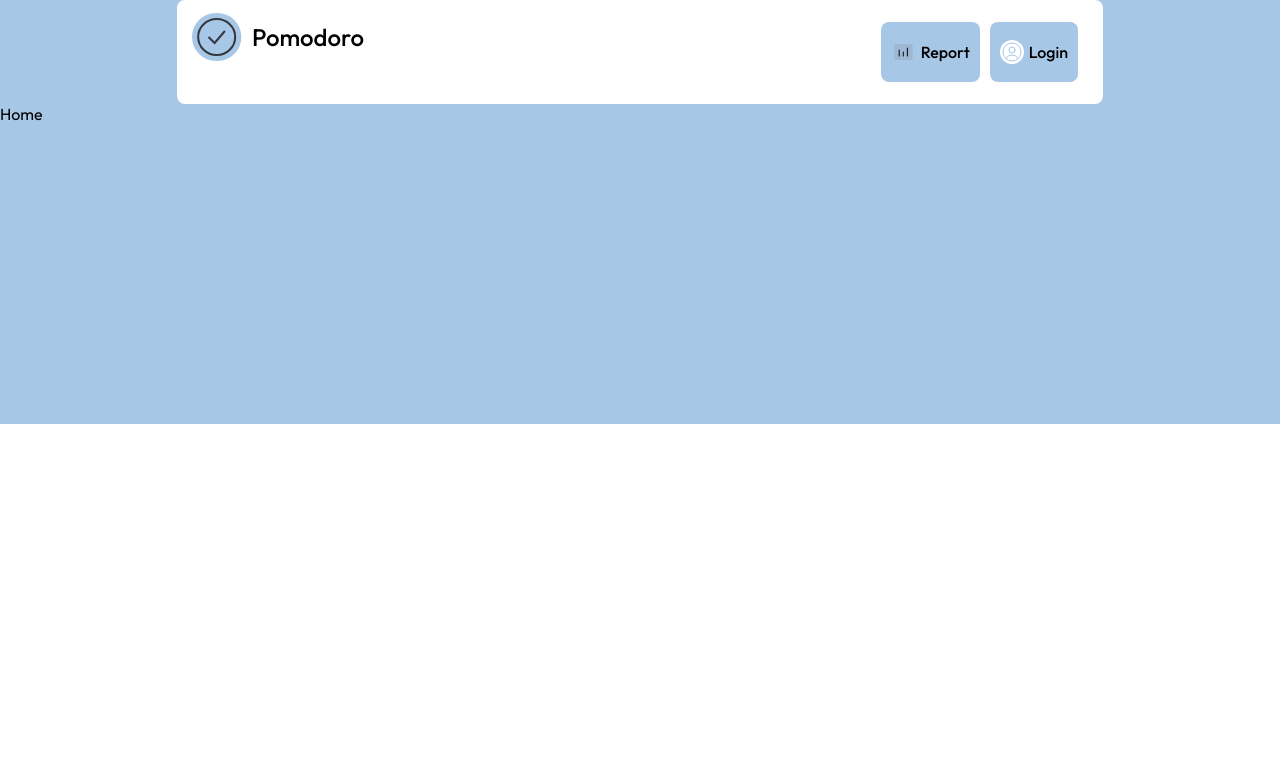
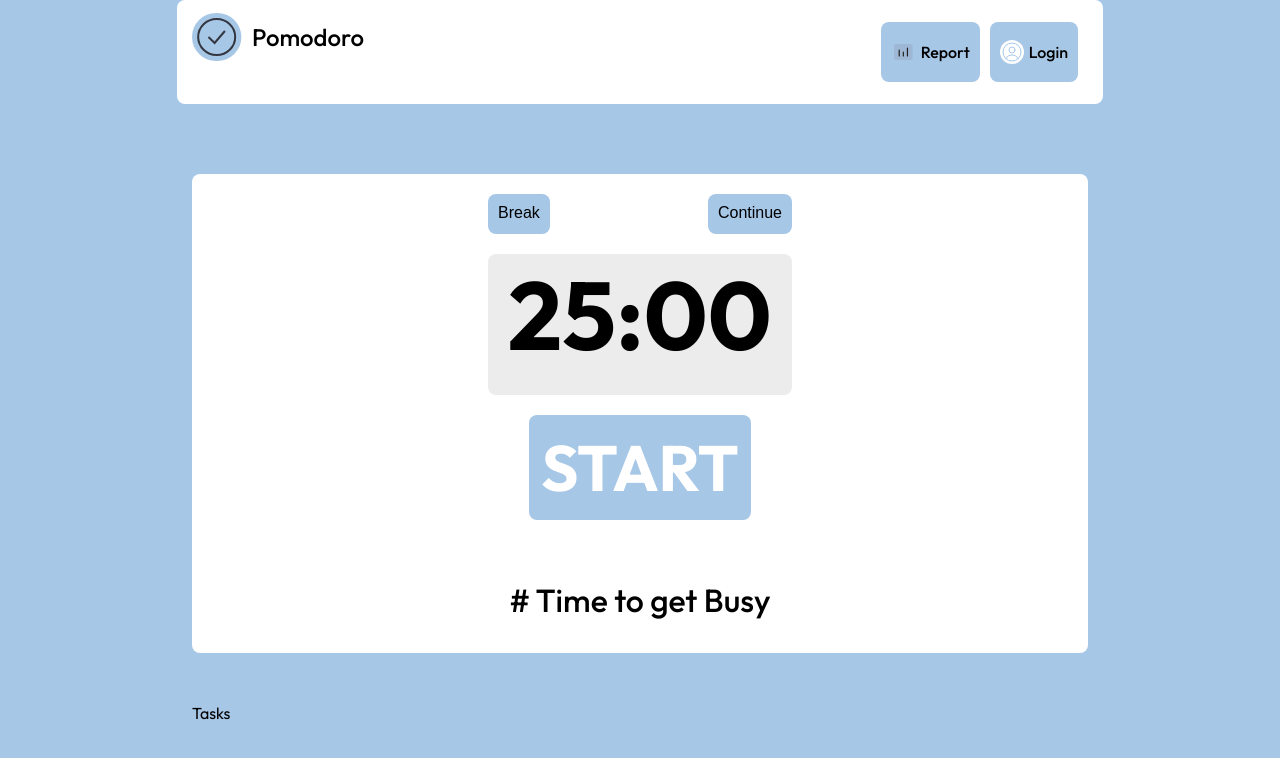
Before and after one commit to VelmaKimani/focus-timer, a React (Create React App) app in the folder client/: page / in a window 1280 px wide. Shown: the top 758 px of the page. Built offline with nearby package versions, Linux system fonts and the light colour scheme.

Commit message:
Timer styled

```diff
--- /dev/null
+++ b/client/src/Home.css
@@ -0,0 +1,59 @@
+.home{
+    width: 70vw;
+    min-width: 500px;
+    margin: auto;
+    margin-top: 70px;
+}
+.timercontainer{
+    width: 100%;
+    min-width: 500px;
+    height: 459px;
+    background-color: white;
+    border-radius: 8px;
+    padding-top: 20px;
+}
+.breaksect{
+    display: flex;
+    width: 304px;
+    justify-content: space-between;
+    margin: auto;
+}
+.timer{
+    width: 304px;
+    height: 141px;
+    background-color: #ECECEC;
+    color: black;
+    margin: auto;
+    border-radius: 8px;
+    margin-top: 20px;
+}
+.time{
+    width: 264px;
+    height: 121px;
+    font-size: 96px;
+    font-weight: 700;
+    margin: auto;
+}
+.start{
+    width: 218px;
+    height: 101px;
+    text-align: center;
+    align-content: center;
+    color: white;
+    background-color: #A7C7E7;
+    border-radius: 8px;
+    margin: auto;
+    margin-top: 20px;
+    font-size: 64px;
+    font-weight: 700;
+    padding: 2px;
+}
+.p{
+    font-size: 32px;
+    text-align: center;
+    font-weight: 500;
+    margin-top: 60px;
+}
+.taskscontainer{
+    margin-top: 50px;
+}
--- a/client/src/pages/Home.js
+++ b/client/src/pages/Home.js
@@ -1,7 +1,25 @@
 import React from 'react'
+import '../Home.css'
 
 export default function Home() {
   return (
-    <div>Home</div>
+    <div  className="home">
+      <div className='timercontainer'>
+        <div className='breaksect'>
+          <button>Break</button>
+          <button>Continue</button>
+        </div>
+        <div className='timer'>
+          <div className='time'>25:00</div>
+        </div>
+        <div className='start'>
+          START
+        </div>
+        <p className='p'># Time to get Busy</p>
+      </div>
+      <div className='taskscontainer'>
+        Tasks
+      </div>
+    </div>
   )
 }
```
